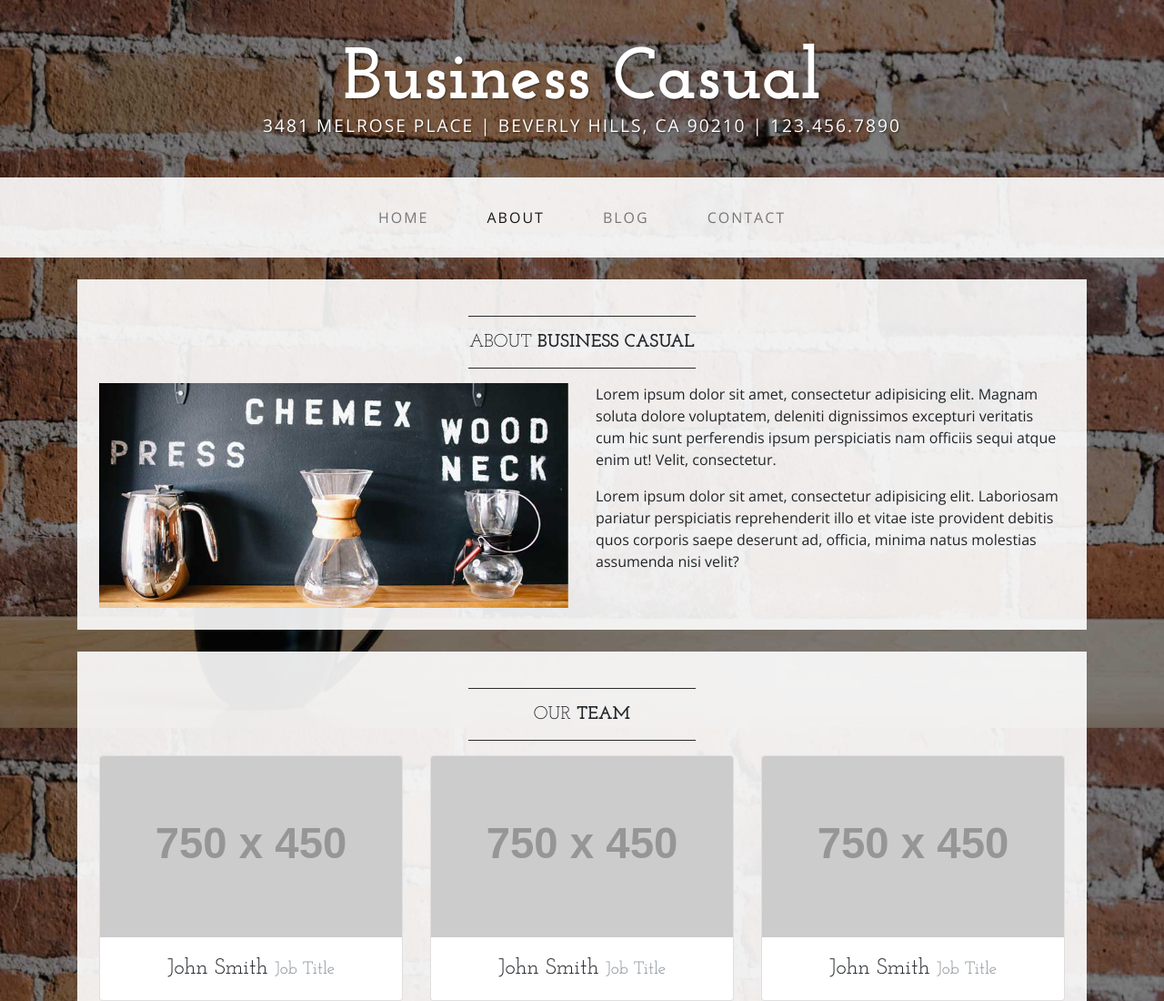
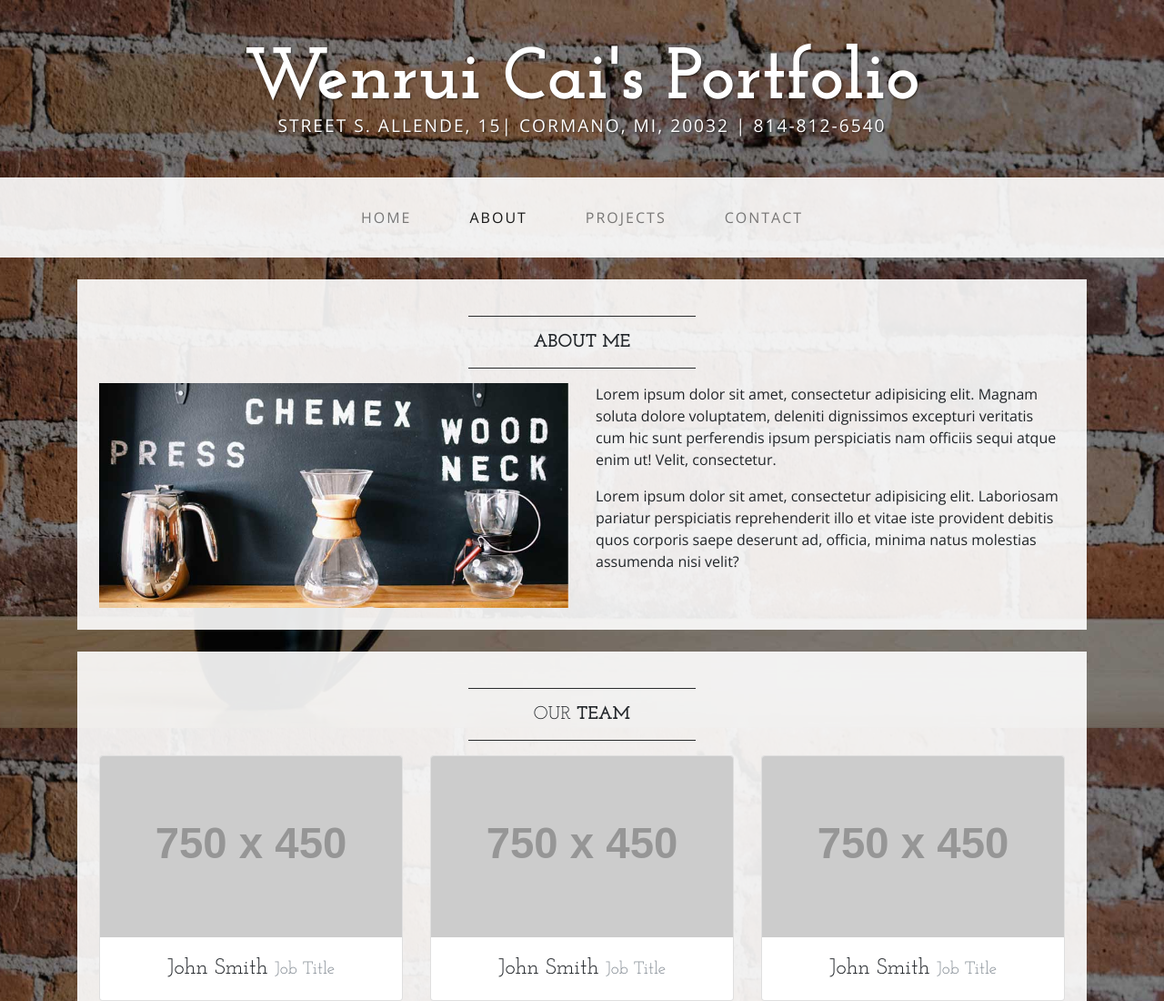
Before and after one commit to wenrui-cai/wenrui-cai.github.io, a website: page about.html in a window 1280 px wide. Shown: the top 1100 px of the page at 91% size. Drawn offline with nearby package versions, Linux system fonts and the light colour scheme; placeholder pictures from the web are drawn by us.

Commit message:
Address
address

```diff
--- a/about.html
+++ b/about.html
@@ -24,8 +24,8 @@
 
   <body>
 
-    <div class="tagline-upper text-center text-heading text-shadow text-white mt-5 d-none d-lg-block">Business Casual</div>
-    <div class="tagline-lower text-center text-expanded text-shadow text-uppercase text-white mb-5 d-none d-lg-block">3481 Melrose Place | Beverly Hills, CA 90210 | 123.456.7890</div>
+   <div class="tagline-upper text-center text-heading text-shadow text-white mt-5 d-none d-lg-block">Wenrui Cai's Portfolio</div>
+    <div class="tagline-lower text-center text-expanded text-shadow text-uppercase text-white mb-5 d-none d-lg-block">Street S. Allende, 15| Cormano, MI, 20032 | 814-812-6540</div>
 
     <!-- Navigation -->
     <nav class="navbar navbar-expand-lg navbar-light bg-faded py-lg-4">
@@ -45,7 +45,7 @@
               <a class="nav-link text-uppercase text-expanded" href="about.html">About</a>
             </li>
             <li class="nav-item px-lg-4">
-              <a class="nav-link text-uppercase text-expanded" href="blog.html">Blog</a>
+              <a class="nav-link text-uppercase text-expanded" href="blog.html">Projects</a>
             </li>
             <li class="nav-item px-lg-4">
               <a class="nav-link text-uppercase text-expanded" href="contact.html">Contact</a>
@@ -59,8 +59,8 @@
 
       <div class="bg-faded p-4 my-4">
         <hr class="divider">
-        <h2 class="text-center text-lg text-uppercase my-0">About
-          <strong>Business Casual</strong>
+        <h2 class="text-center text-lg text-uppercase my-0">
+          <strong>About Me</strong>
         </h2>
         <hr class="divider">
         <div class="row">
```
Also changed, not shown: blog.html (+3 -3 lines), contact.html (+3 -3 lines), 1 other file.
